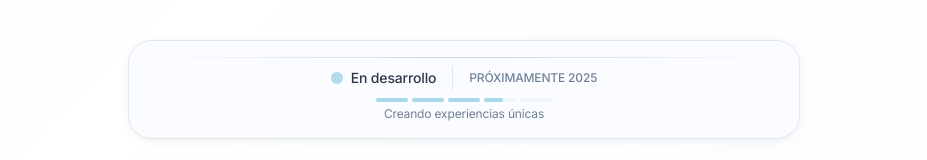
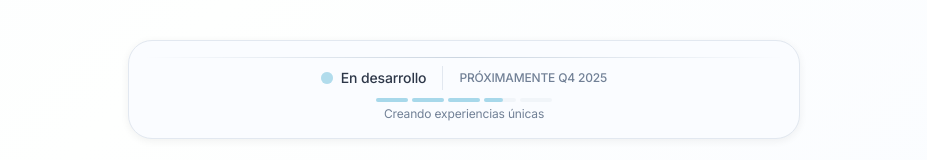
Before and after one commit to arkydev/argentinamusic.space.web, a SvelteKit app: page / in a window 1280 px wide. Shown: the part 640-800 px from the top of the page, without its empty margins (176-1103 px from the left). Built offline with nearby package versions, Linux system fonts and the light colour scheme.

Commit message:
fix: update timeline to Q4 2025

```diff
--- a/src/routes/+page.svelte
+++ b/src/routes/+page.svelte
@@ -133,7 +133,7 @@
 					</div>
 					<div class="w-px h-6" style="background-color: #e2e8f0;"></div>
 					<div class="text-xs font-medium uppercase" style="font-family: 'Inter', -apple-system, BlinkMacSystemFont, sans-serif; color: #718096;">
-						Próximamente 2025
+						Próximamente Q4 2025
 					</div>
 				</div>
 
```
